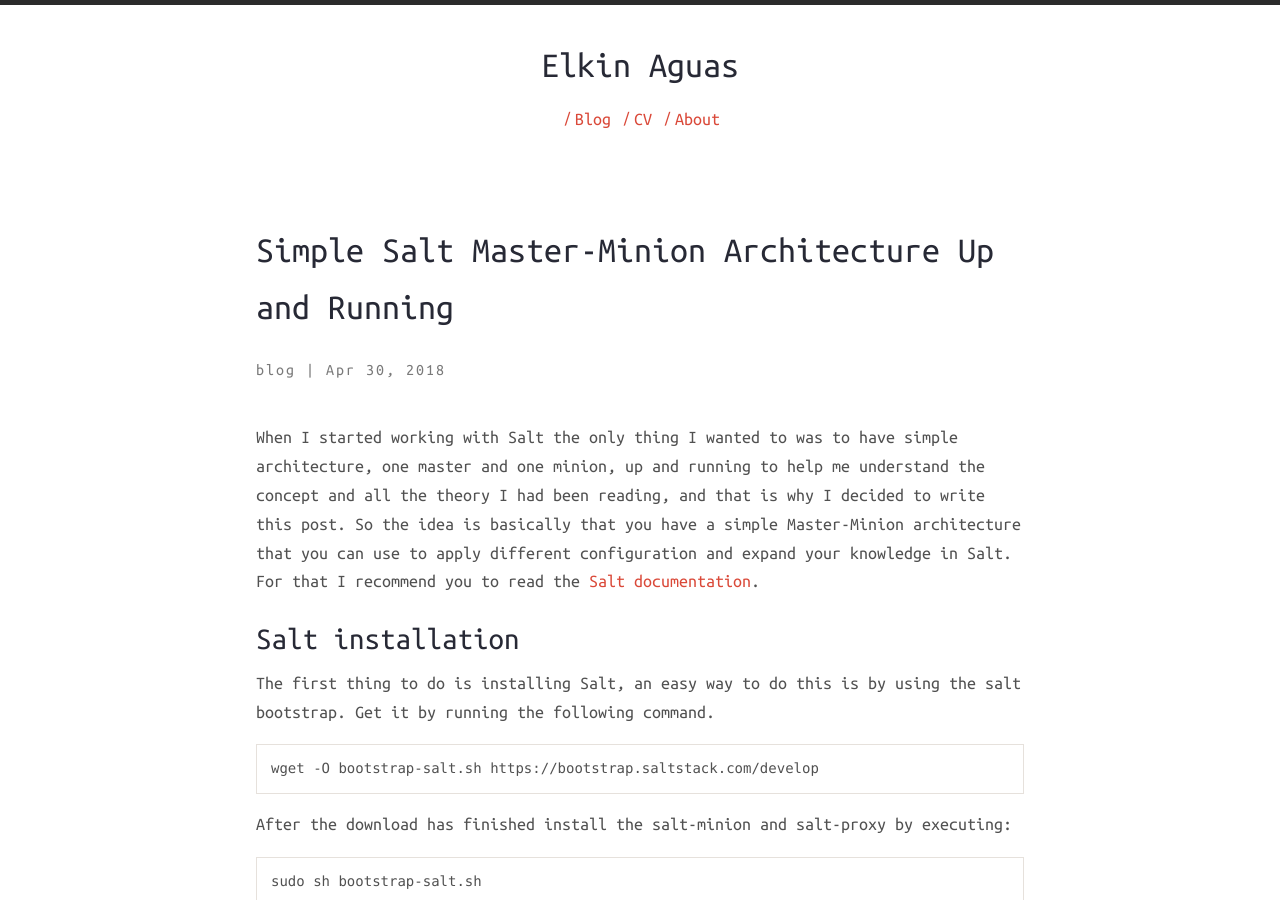
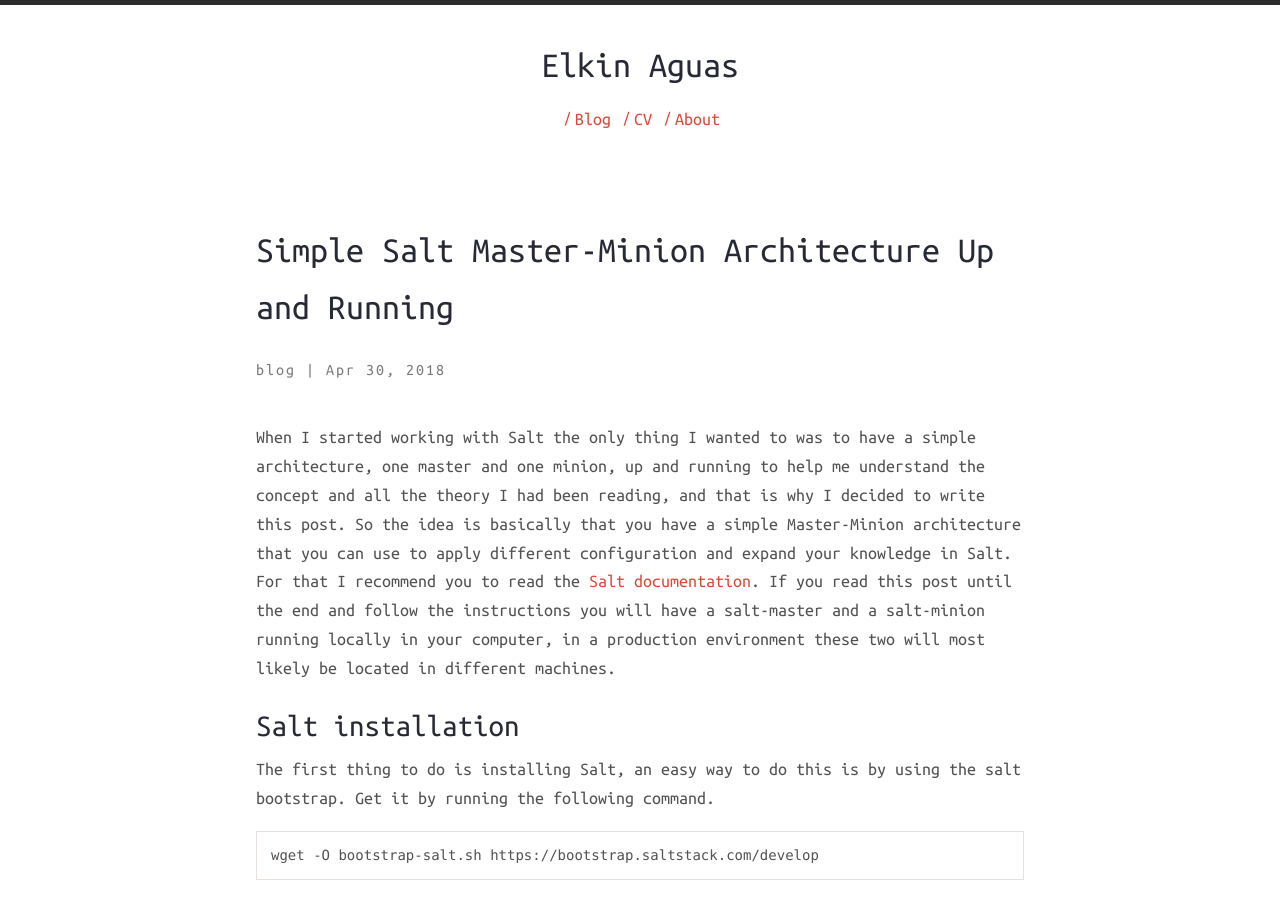
Before and after one commit to elkinaguas/elkinaguas.github.io, a Jekyll site: the page built from _posts/2018-04-30-Simple-Salt-Master-Minion.markdown, in a window 1280 px wide and 900 px high. Built offline with Jekyll 4.4.1, drawn with Linux system fonts in a browser that asks for light colours; nearby versions of some CDN libraries; comment, search, counter and statistics services are not loaded.

Commit message:
Update 2018-04-30-Simple-Salt-Master-Minion.markdown

```diff
--- a/_posts/2018-04-30-Simple-Salt-Master-Minion.markdown
+++ b/_posts/2018-04-30-Simple-Salt-Master-Minion.markdown
@@ -8,7 +8,7 @@ categories:
 ---
 <head><link rel='shortcut icon' type='image/png' href='/favicon.png' /></head>
 
-When I started working with Salt the only thing I wanted to was to have simple architecture, one master and one minion, up and running to help me understand the concept and all the theory I had been reading, and that is why I decided to write this post. So the idea is basically that you have a simple Master-Minion architecture that you can use to apply different configuration and expand your knowledge in Salt. For that I recommend you to read the [Salt documentation](https://docs.saltstack.com/en/latest/contents.html).
+When I started working with Salt the only thing I wanted to was to have a simple architecture, one master and one minion, up and running to help me understand the concept and all the theory I had been reading, and that is why I decided to write this post. So the idea is basically that you have a simple Master-Minion architecture that you can use to apply different configuration and expand your knowledge in Salt. For that I recommend you to read the [Salt documentation](https://docs.saltstack.com/en/latest/contents.html). If you read this post until the end and follow the instructions you will have a salt-master and a salt-minion running locally in your computer, in a production environment these two will most likely be located in different machines.
 
 ## Salt installation
 The first thing to do is installing Salt, an easy way to do this is by using the salt bootstrap. Get it by running the following command.
```
